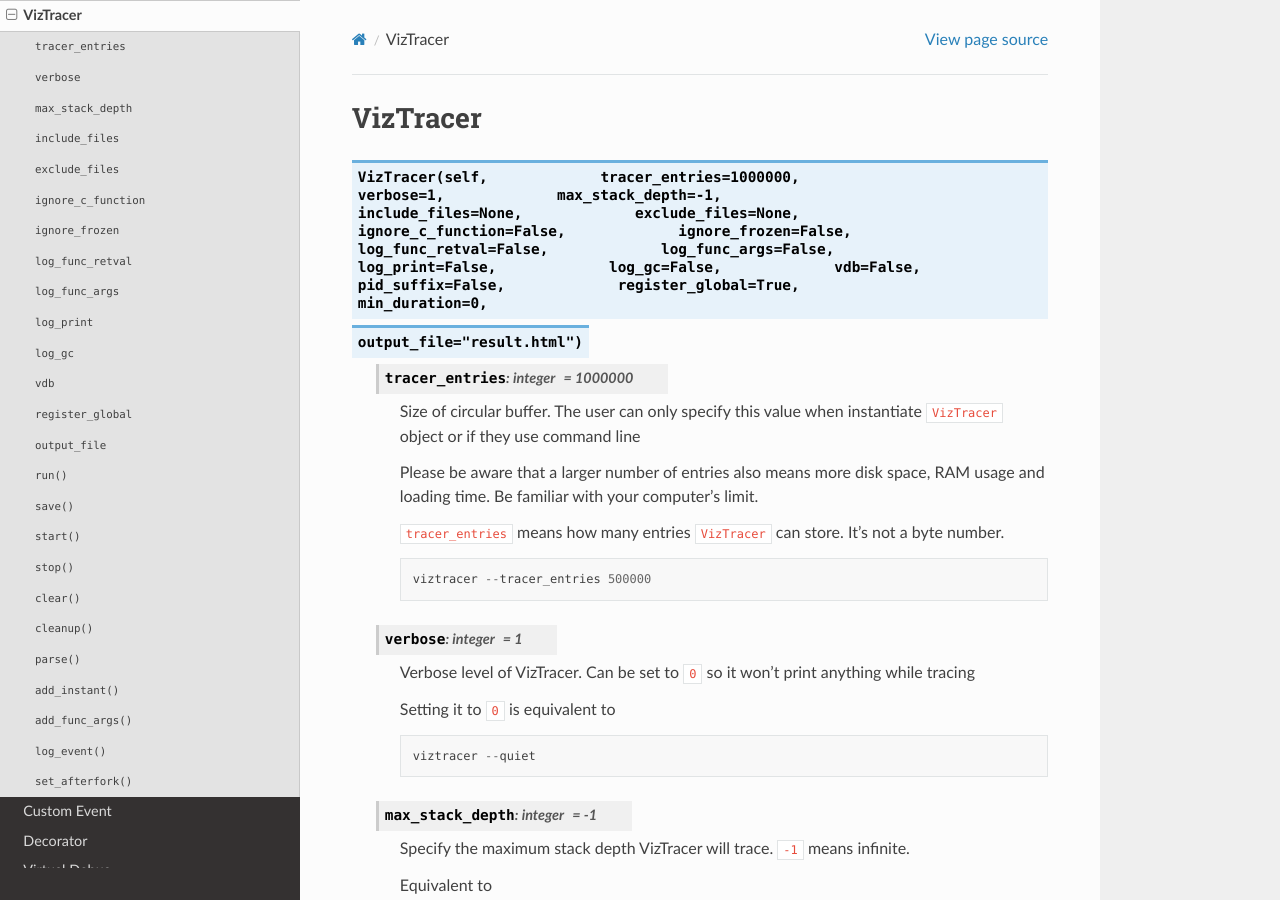
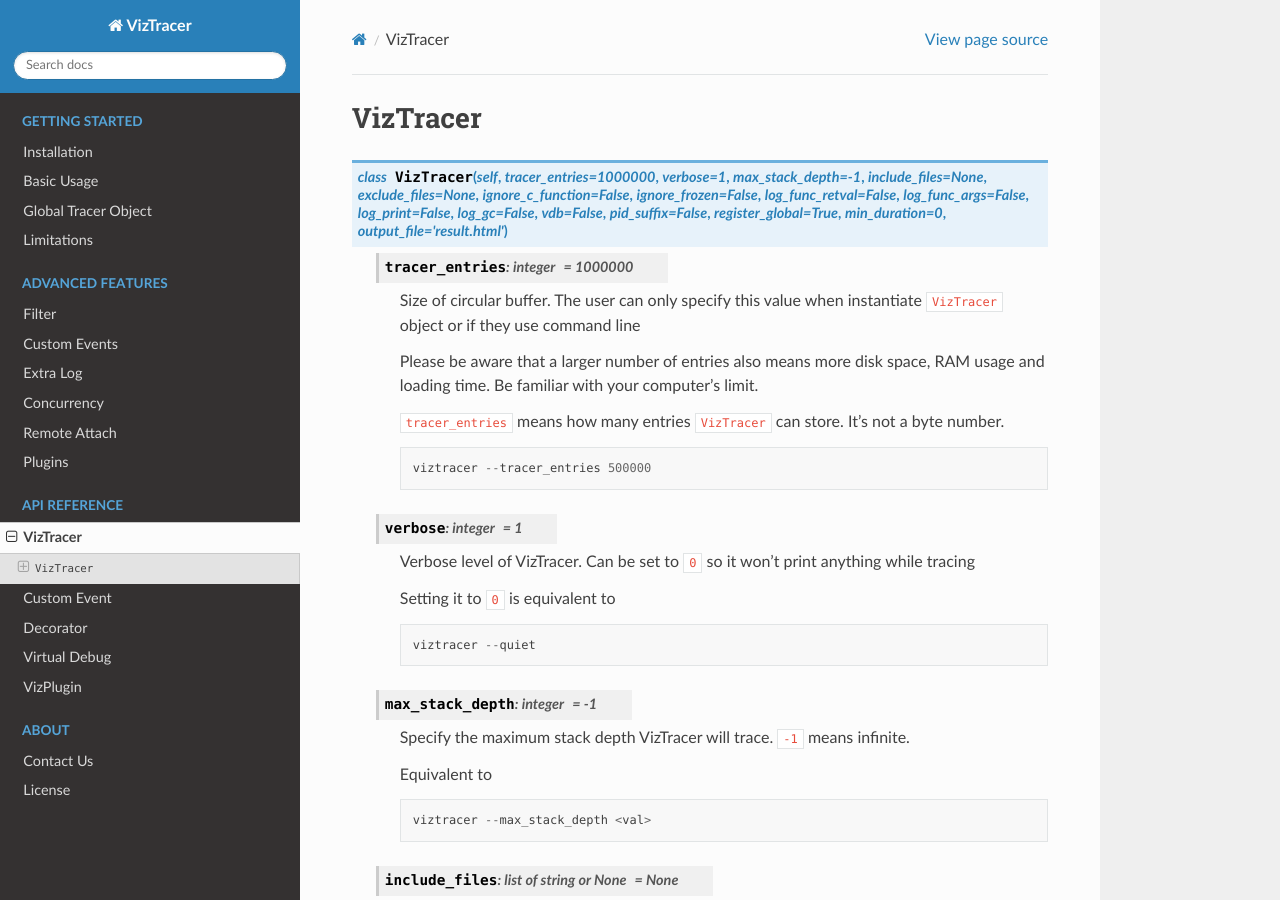
Before and after one commit to gaogaotiantian/viztracer, a Sphinx documentation site: the page built from docs/source/viztracer.rst, in a window 1280 px wide and 900 px high. Built offline with Sphinx 7.4.7 and the Read the Docs theme 2.0.0, drawn with Linux system fonts in a browser that asks for light colours.

Commit message:
Fix a doc issue

```diff
--- a/docs/source/viztracer.rst
+++ b/docs/source/viztracer.rst
@@ -16,7 +16,7 @@
                  vdb=False,\
                  pid_suffix=False,\
                  register_global=True,\
-                 min_duration=0,
+                 min_duration=0,\
                  output_file="result.html")
 
     .. py:attribute:: tracer_entries
```
